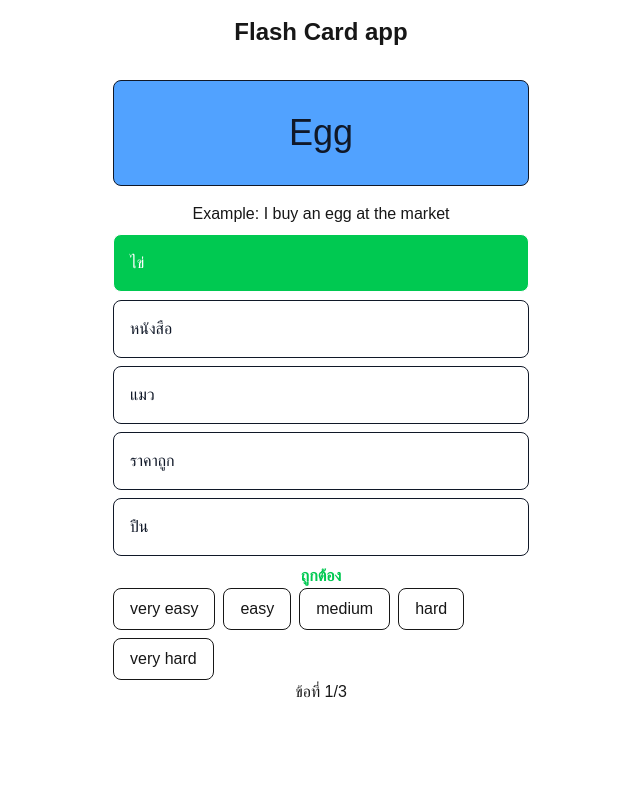
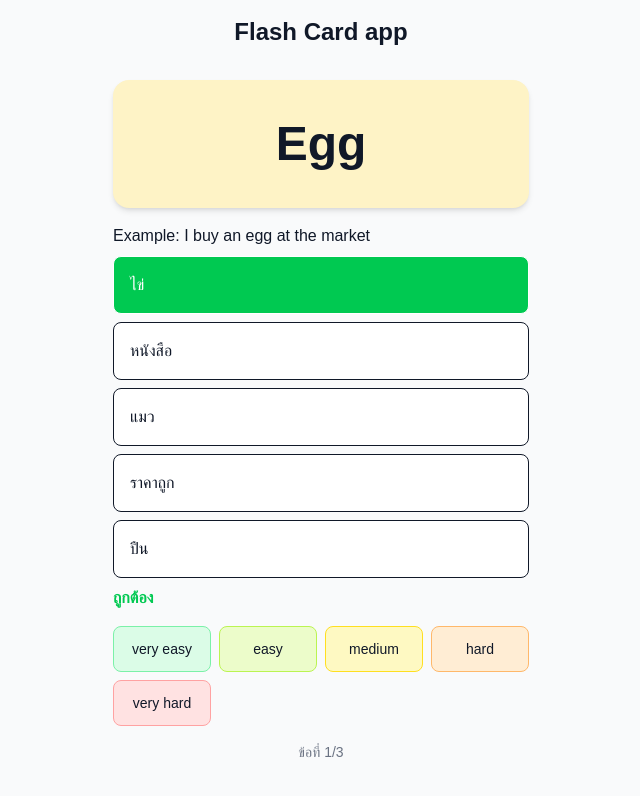
Before and after one commit to iBungT6767/flashcard, a Next.js app: page / in a window 1280 px wide. Both pictures are taken after a click on the button "ไข่". Shown: the top 796 px of the page, without its empty margins (319-959 px from the left). Built offline with nearby package versions, Linux system fonts and the light colour scheme.

Commit message:
+css rating buttun & flashcard quiz page

```diff
--- a/src/app/page.tsx
+++ b/src/app/page.tsx
@@ -1,9 +1,9 @@
 import { QuizGame } from "../components/QuizGame"
 
 export default function Home(){
-  return<main>
+  return<main className="min-h-screen bg-gray-50 text-gray-900">
     <h1 className="font-bold text-2xl m-4 text-center ">Flash Card app</h1>
-    <div className="text-center "><QuizGame /></div>
+    <QuizGame />
 
   </main>
 }
--- a/src/components/Flashcard.tsx
+++ b/src/components/Flashcard.tsx
@@ -7,8 +7,8 @@ type FlashcardProps ={
 };
 export function Flashcard ({card}:FlashcardProps){
     return <div>
-        <div>
-            <h2 className="border rounded-lg p-8 text-4xl bg-blue-400 text-gray-900 cursor-pointer">{card.english}</h2>
+        <div className="rounded-2xl bg-amber-100 p-6 text-center shadow-md sm:p-10">
+            <h2 className="text-3xl font-bold text-gray-900 sm:text-5xl">{card.english}</h2>
         </div>
         {card.example&&(
             <p className="mt-4">Example: {card.example}</p>
--- a/src/components/QuizGame.tsx
+++ b/src/components/QuizGame.tsx
@@ -21,7 +21,7 @@ export function QuizGame(){
                 <p className="mt-2">
                     ถูก {correctCount} จาก {records.length} ข้อ ({percent}%)
                 </p>
-                <button type="button" className="w-full border rounded-lg p-4 text-left" onClick={restart}>เริ่มใหม่</button>
+                <button type="button" className="mt-4 border rounded-lg bg-white px-4 py-2 transition hover:bg-gray-100 active:scale-95" onClick={restart}>เริ่มใหม่</button>
             </div>
         );
     }
@@ -30,9 +30,9 @@ export function QuizGame(){
         <div className="mx-auto max-w-md p-4">
             <QuestionCard question={currentQuestion}/>
             {selectedId !== null && (
-                <RatingButton onRate={(rating) => submitRating(rating,currentQuestion)}/>
+                <div className="mt-4"><RatingButton onRate={(rating) => submitRating(rating,currentQuestion)}/></div>
             )}
-            <p>ข้อที่ {currentIndex+1}/{questions.length}</p>
+            <p className="mt-4 text-center text-sm text-gray-500">ข้อที่ {currentIndex+1}/{questions.length}</p>
         </div>
     )
 }
--- a/src/components/RatingButtons.tsx
+++ b/src/components/RatingButtons.tsx
@@ -5,12 +5,19 @@ import { RATINGS } from "../types";
 type RatingButtonProps ={
     onRate:(rating:Rating) => void;
 } ;
+const ratingStyle:Record<Rating,string> ={
+    "very easy":"bg-green-100 border-green-300",
+    easy:"bg-lime-100 border-lime-300",
+    medium:"bg-yellow-100 border-yellow-300",
+    hard:"bg-orange-100 border-orange-300",
+    "very hard":"bg-red-100 border-red-300",
+};
 
 export function RatingButton ({onRate}:RatingButtonProps){
     return(
-        <div className="flex flex-wrap gap-2">
+        <div className="grid grid-cols-2 gap-2 sm:grid-cols-4">
             {RATINGS.map((rating) =>(
-                <button key={rating} type="button" onClick={() => onRate(rating)} className="rounded-lg border px-4 py-2 enabled:hover:bg-gray-100">
+                <button key={rating} type="button" onClick={() => onRate(rating)} className={`rounded-lg border px-4 py-3 text-sm font-medium transition active:scale-95 ${ratingStyle[rating]}`}>
                     {rating}
                 </button>
             ))}
```
